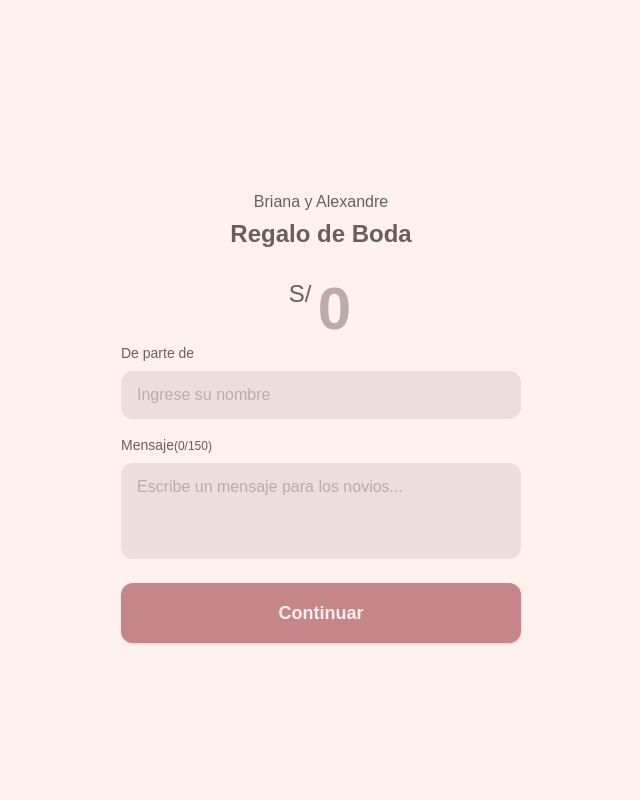
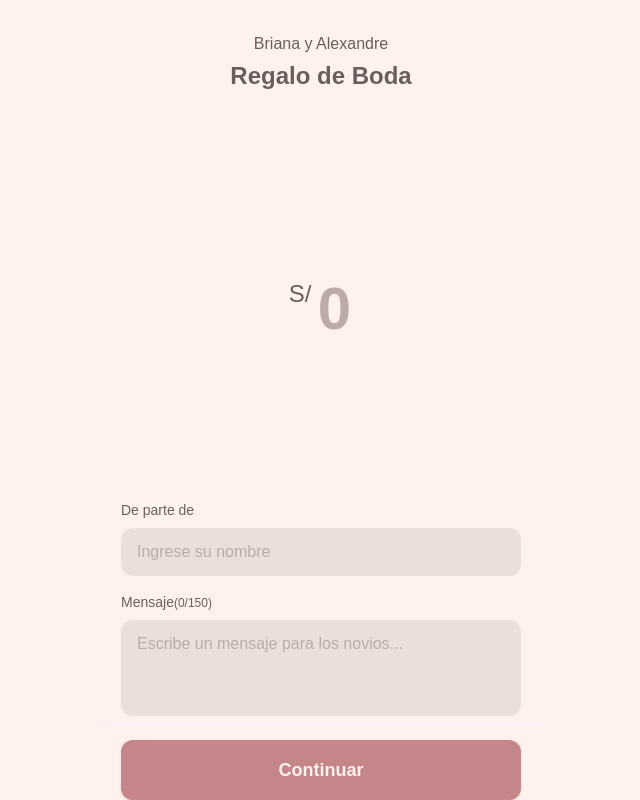
Before and after one commit to alexandrecastillo/probando-next, a Next.js app: page / in a window 1280 px wide. Shown: the whole page, without its empty margins (319-959 px from the left). Built offline with nearby package versions, Linux system fonts and the light colour scheme; a web font is replaced by a local one.

Commit message:
mejoras
Co-authored-by: Copilot <copilot@github.com>

```diff
--- a/app/components/WeddingGiftFlow.tsx
+++ b/app/components/WeddingGiftFlow.tsx
@@ -168,7 +168,7 @@ export default function WeddingGiftFlow() {
   };
 
   return (
-    <div className="min-h-dvh overflow-hidden bg-fondo font-sans flex items-center justify-center">
+    <div className="h-dvh overflow-hidden bg-fondo font-sans flex items-center justify-center">
       {/* Loading Screen */}
       {isLoading && (
         <div className="flex flex-col h-full max-w-md mx-auto w-full items-center justify-center">
```
